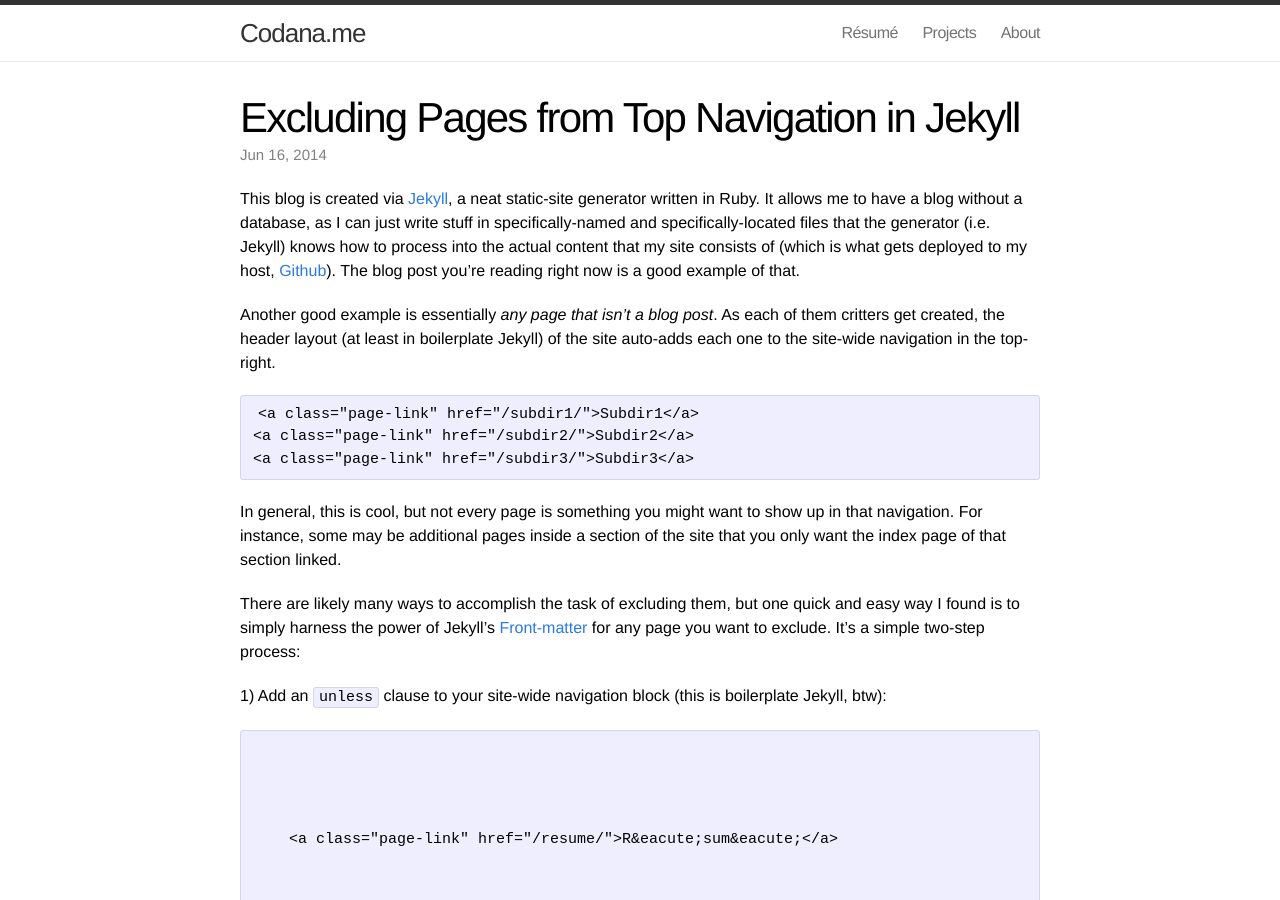
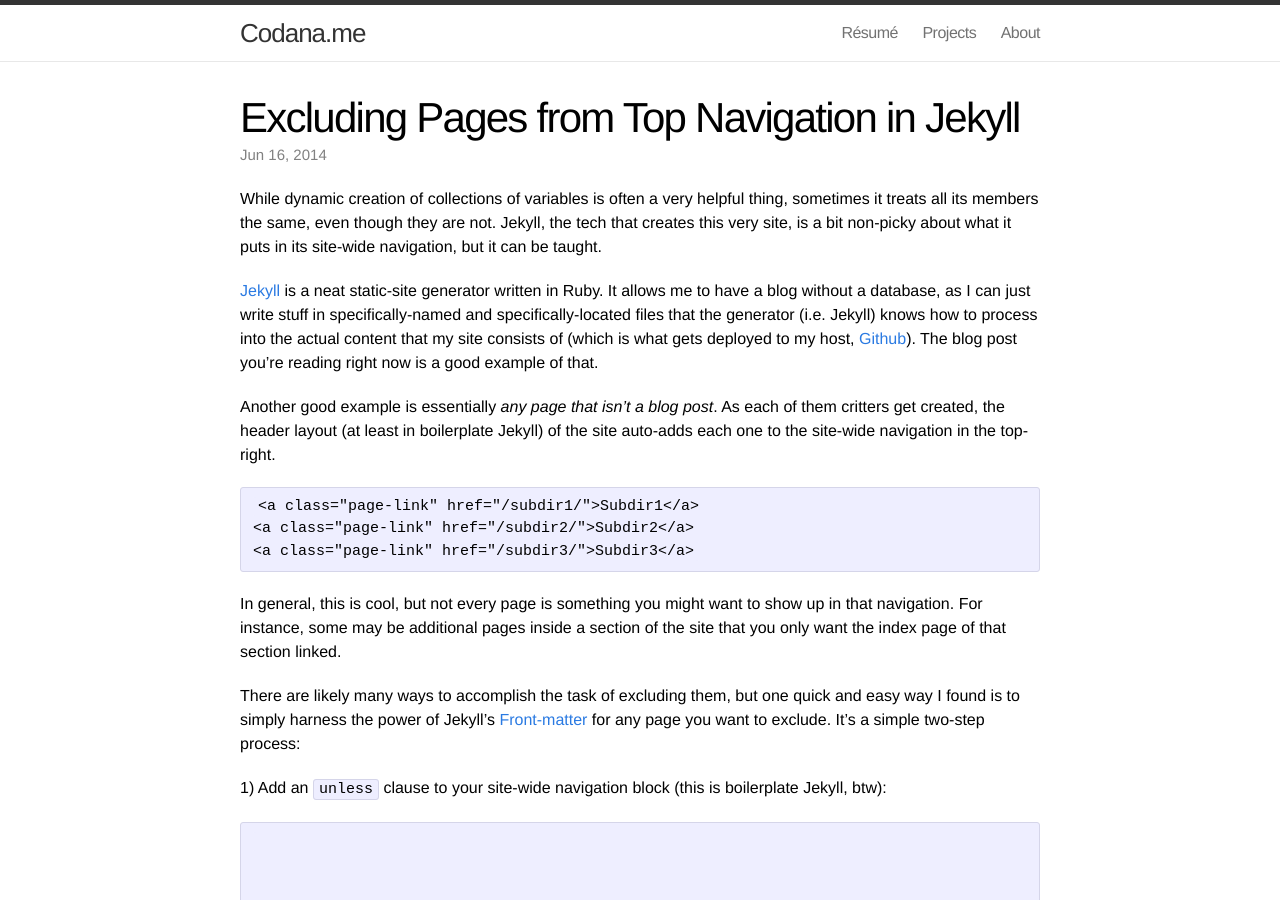
Before and after one commit to michaelchadwick/codana.me, a Jekyll site: the page built from _posts/2014-06-16-excluding-pages-from-top-navigation-in-jekyll.markdown, in a window 1280 px wide and 900 px high. Built offline with Jekyll 4.4.1, drawn with Linux system fonts in a browser that asks for light colours.

Commit message:
added an intro and a more

```diff
--- a/_posts/2014-06-16-excluding-pages-from-top-navigation-in-jekyll.markdown
+++ b/_posts/2014-06-16-excluding-pages-from-top-navigation-in-jekyll.markdown
@@ -6,7 +6,11 @@ tags: jekyll customization navigation layout
 
 ---
 
-This blog is created via [Jekyll](http://jekyllrb.com), a neat static-site generator written in Ruby. It allows me to have a blog without a database, as I can just write stuff in specifically-named and specifically-located files that the generator (i.e. Jekyll) knows how to process into the actual content that my site consists of (which is what gets deployed to my host, [Github](https://github.com)). The blog post you're reading right now is a good example of that.
+While dynamic creation of collections of variables is often a very helpful thing, sometimes it treats all its members the same, even though they are not. Jekyll, the tech that creates this very site, is a bit non-picky about what it puts in its site-wide navigation, but it can be taught.
+
+<!--more-->
+
+[Jekyll](http://jekyllrb.com) is a neat static-site generator written in Ruby. It allows me to have a blog without a database, as I can just write stuff in specifically-named and specifically-located files that the generator (i.e. Jekyll) knows how to process into the actual content that my site consists of (which is what gets deployed to my host, [Github](https://github.com)). The blog post you're reading right now is a good example of that.
 
 Another good example is essentially *any page that isn't a blog post*. As each of them critters get created, the header layout (at least in boilerplate Jekyll) of the site auto-adds each one to the site-wide navigation in the top-right.
 
```
